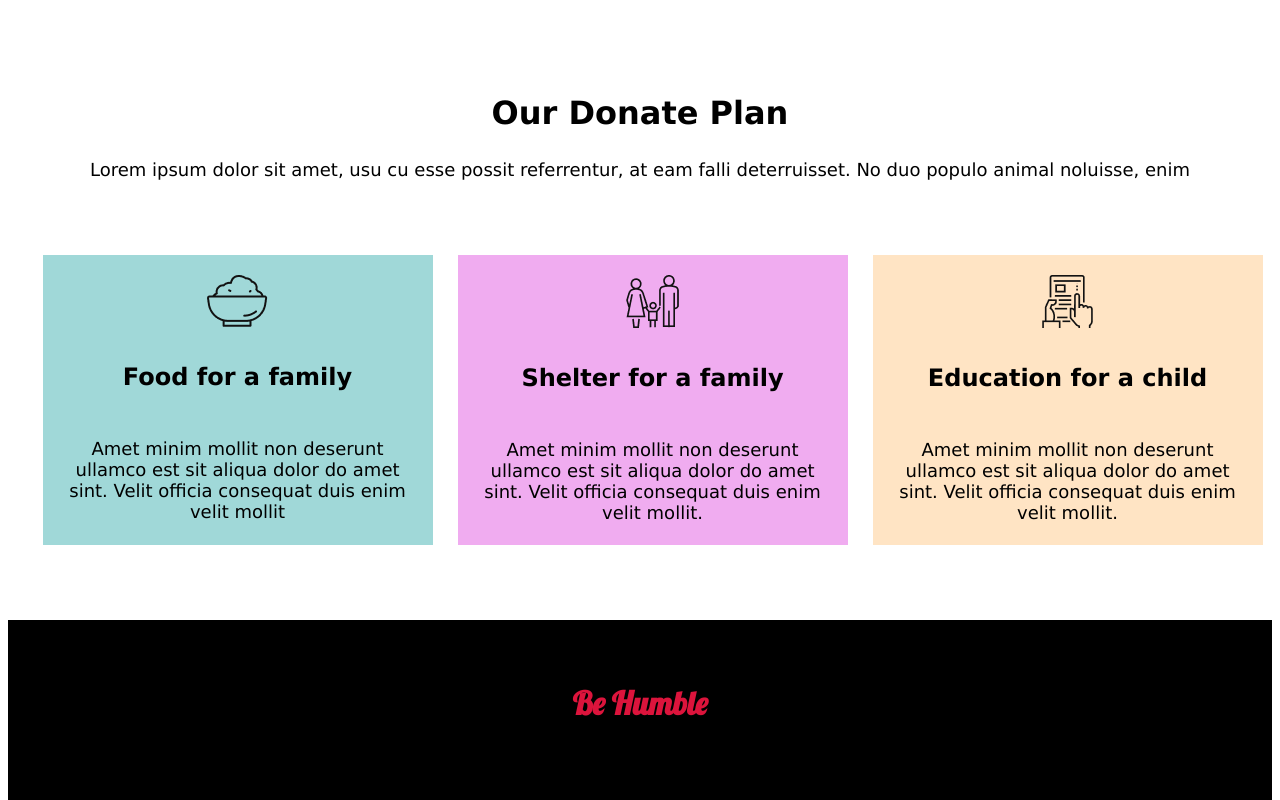
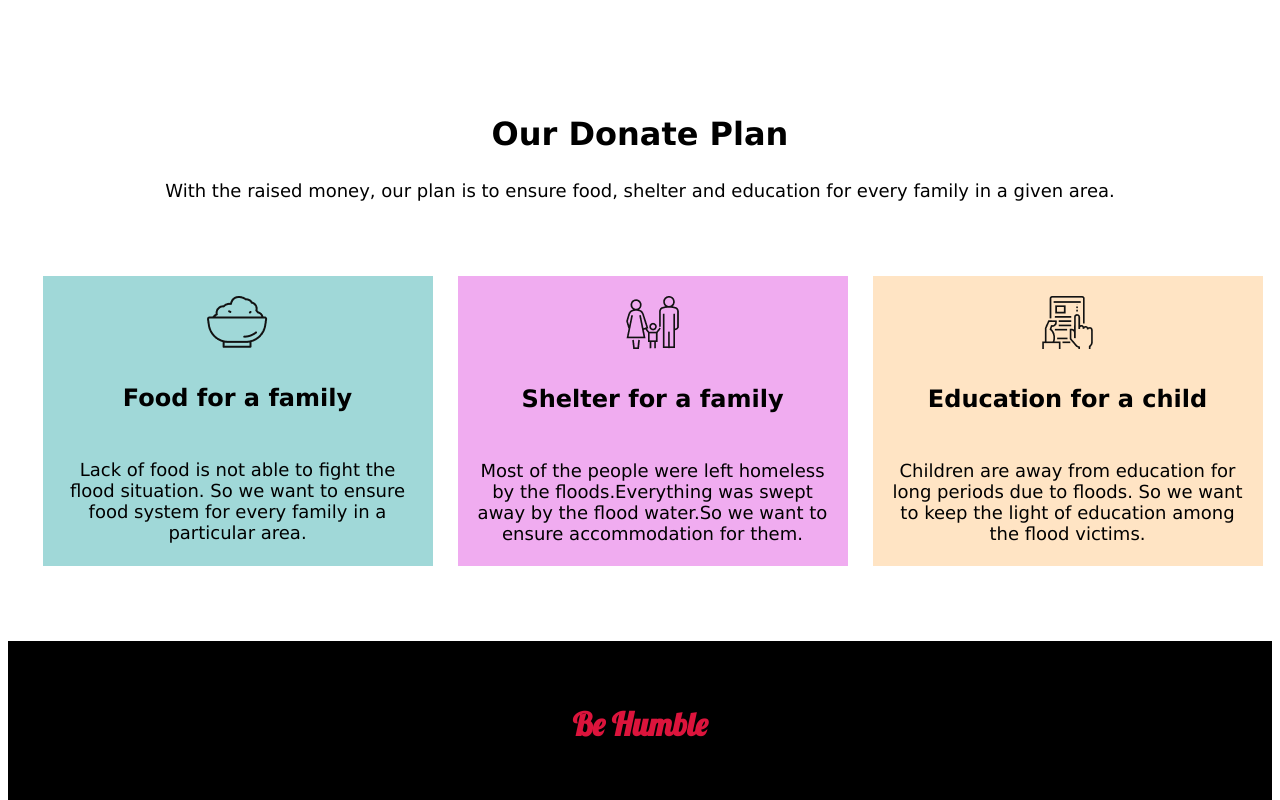
Before and after one commit to shakilahmed12/Assignment-1, a plain HTML site: page index.html in a window 1280 px wide. Shown: the part 1412-2212 px from the top of the page. Drawn offline with Linux system fonts and the light colour scheme.

Commit message:
all added

```diff
--- a/index.html
+++ b/index.html
@@ -17,8 +17,8 @@
          <div class="text">
            <h1>Let’s Help Those Who Are
             More In Need</h1>
-            <div class="text2"><p>Lorem ipsum dolor sit amet, usu cu esse possit referrentur, at eam falli
-                deterruisset. No duo populo animal noluisse, enim</p></div>
+            <div class="text2"><p>Many people lost everything in this flood.  In such a situation, there is no one to stand by them.  So we want to extend a helping hand to the flood affected people.  This is our initiative to make their public life a little easier. </p>
+            </div>
             <a class="button" href="https://www.programming-hero.com/">Donate Now</a>
          </div>
         </div>
@@ -27,8 +27,7 @@
     <section>
         <div class="Donation">
             <h2>Donate Today</h2>
-            <p>Lorem ipsum dolor sit amet, usu cu esse possit referrentur, at eam falli
-                deterruisset. No duo populo animal noluisse, enim</p>
+            <p>Through this website we will raise money and directly reach the flood affected people.  Your little help can lift the life of helpless people from the pit of suffering.  Thank you</p>
             </div>
             <div class="box">
                 <div class="box1"><h3>100 TK</h3></div>
@@ -42,27 +41,18 @@
     </section>
     <section>
         <h2>Our Donate Plan</h2>
-        <p>Lorem ipsum dolor sit amet, usu cu esse possit referrentur, at eam falli
-            deterruisset. No duo populo animal noluisse, enim</p><br><br><br>
+        <p>With the raised money, our plan is to ensure food, shelter and education for every family in a given area.</p><br><br><br>
             <div class="box-master">
                 <div class="box2" id="box2i">
                     <img src="food.png" alt="">
-                    <h4>Food for a family</h4> <p>Amet minim mollit non deserunt
-                    ullamco est sit aliqua dolor do amet
-                    sint. Velit officia consequat duis enim
-                    velit mollit</p></div>
+                    <h4>Food for a family</h4> <p>Lack of food is not able to fight the flood situation.  So we want to ensure food system for every family in a particular area.</p></div>
                 <div class="box2" id="box2j">
                     <img src="shelter.png" alt="">
-                    <h4>Shelter for a family</h4><p>Amet minim mollit non deserunt
-                    ullamco est sit aliqua dolor do amet
-                    sint. Velit officia consequat duis enim
-                    velit mollit.</p></div>
+                    <h4>Shelter for a family</h4><p>Most of the people were left homeless by the floods.Everything was swept away by the flood water.So we want to ensure accommodation for them.
+                    </p></div>
                 <div class="box2" id="box2k">
                     <img src="Frame-1.png" alt="">
-                    <h4>Education for a child</h4><p>Amet minim mollit non deserunt
-                    ullamco est sit aliqua dolor do amet
-                    sint. Velit officia consequat duis enim
-                    velit mollit.</p></div>
+                    <h4>Education for a child</h4><p>Children are away from education for long periods due to floods. So we want to keep the light of education among the flood victims.</p></div>
 
             </div>
     </section>
```
